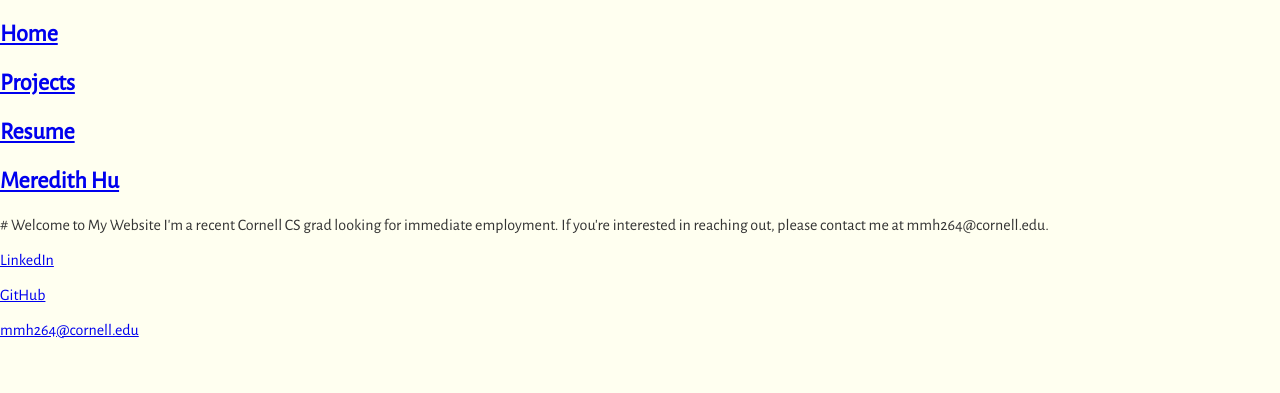
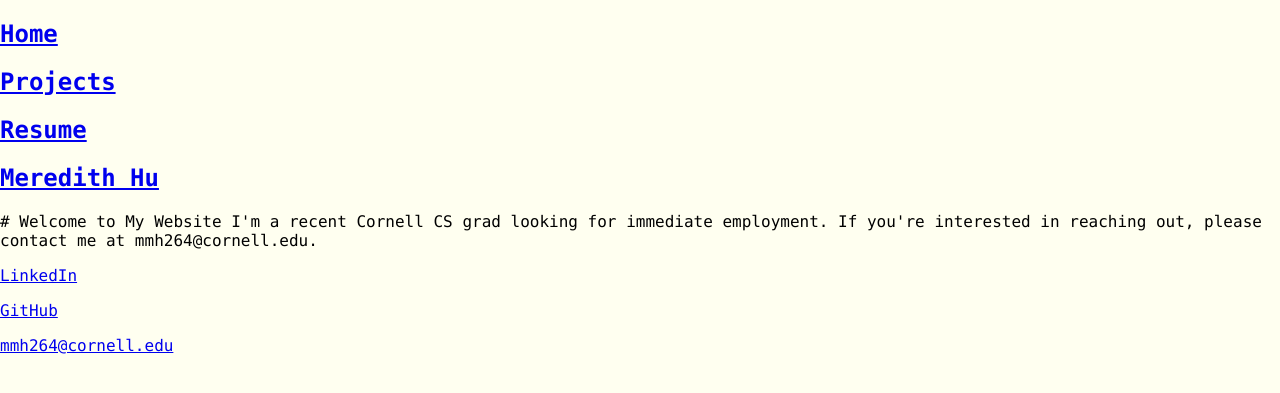
Before and after one commit to meredithmhu/meredithmhu.github.io, a Jekyll site: the page built from index.html, in a window 1280 px wide. Shown: the top 393 px of the page. Built offline with Jekyll 4.4.1, drawn with Linux system fonts in a browser that asks for light colours.

Commit message:
changed default font and background color styling

```diff
--- a/assets/main.css
+++ b/assets/main.css
@@ -3,8 +3,9 @@
 /* Base Styles */
 body {
   margin: 0;
-  font-family: 'Alegreya Sans', sans-serif;
+  font-family: monaco, monospace;
   background-color: #fffff0;
-  /* White Background */
-  color: #333;
+
+  /* black background */
+  color: #000000;
 }
```
